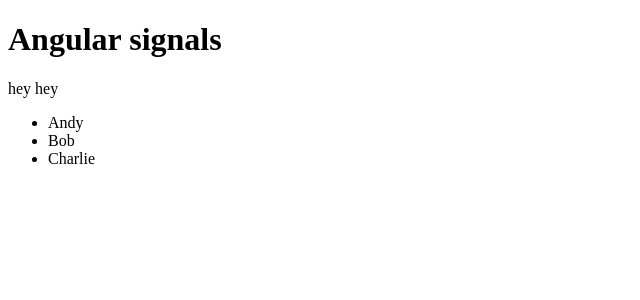
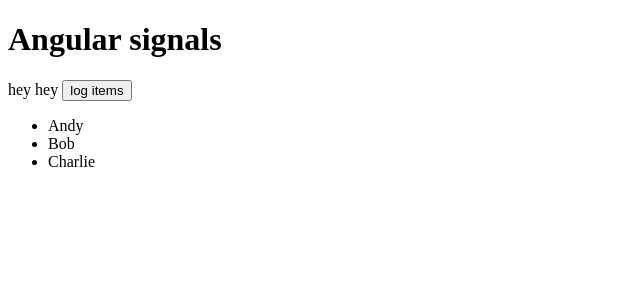
Before and after one commit to Sevdariel/Egghead.io-Signals, an Angular app: page / in a window 1280 px wide. Shown: the top 300 px of the page, without its empty margins (0-640 px from the left). Built offline with nearby package versions, Linux system fonts and the light colour scheme.

Commit message:
Lesson 4

```diff
--- a/src/app/app.component.html
+++ b/src/app/app.component.html
@@ -6,6 +6,8 @@
 {{ item.toLowerCase()}}
 }
 
+<button (click)="handleClick()">log items</button>
+
 <ul>
   @for(item of items();track 'id') {
   <li>{{item.name}}</li>
--- a/src/app/app.component.ts
+++ b/src/app/app.component.ts
@@ -27,4 +27,8 @@
     { id: 2, name: 'Bob' },
     { id: 3, name: 'Charlie' },
   ])
+
+  handleClick() {
+    console.log(this.items());
+  }
 }
```
